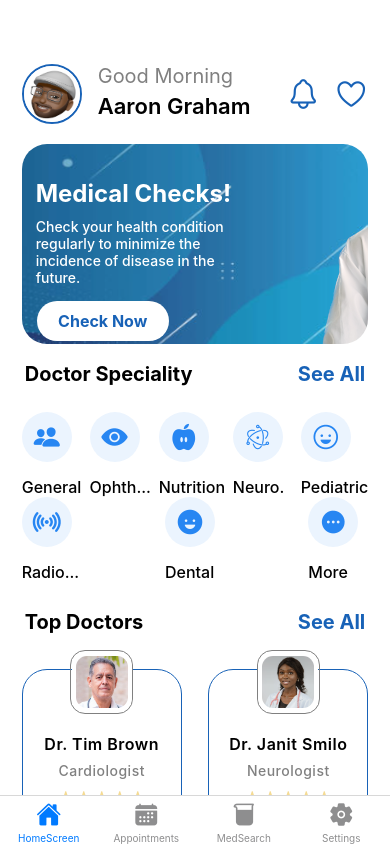
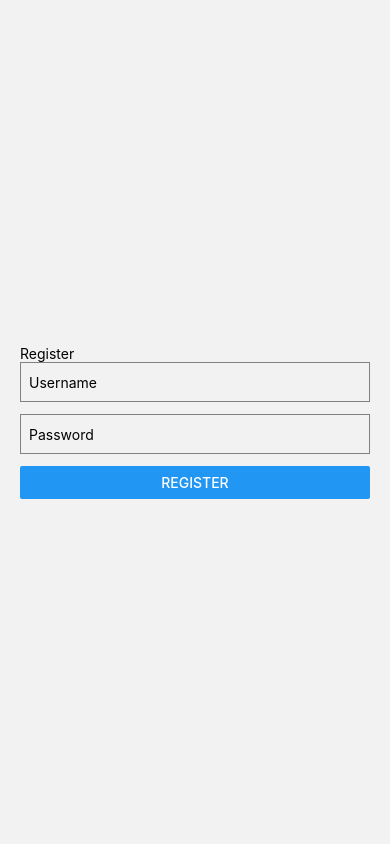
Before and after one commit to aarongraham518/healthmobile, a React Native app: screen /Register in a window 390 px wide. Built offline with nearby package versions, Linux system fonts and the light colour scheme.

Commit message:
added login and registration screens for api testing

```diff
--- a/App.js
+++ b/App.js
@@ -15,11 +15,13 @@ import { MedDetailScreen } from "./screens/MedDetailScreen";
 import { MedSearchScreen } from "./screens/MedSearchScreen";
 import { DocScreen } from "./screens/DocScreen";
 
-import { AppProvider } from './store/AppContext';
+import { AppProvider } from "./store/AppContext";
 import DoctorProfileScreen from "./screens/DrProfileScreen";
 import BookingComponent from "./components/ui/BookingComponent";
 import MedicalChecks from "./screens/MedicalChecksScreen";
 import GeneralScreen from "./screens/GeneralScreen";
+import RegisterScreen from "./screens/RegistrationScreen";
+import LoginScreen from "./screens/LoginScreen";
 
 //add screenOptions to Tab.Navigator
 const Stack = createNativeStackNavigator();
@@ -57,25 +59,6 @@ function MyTabs() {
         }}
       />
 
-      {/* <BottomTab.Screen
-        name="Meds"
-        component={MedDetailScreen}
-        options={{
-          tabBarIcon: ({ color, size }) => (
-            <Ionicons name="beaker" color={color} size={size} />
-          ),
-        }}
-      /> */}
-
-      {/* <BottomTab.Screen
-        name="Map"
-        component={MapScreen}
-        options={{
-          tabBarIcon: ({ color, size }) => (
-            <Ionicons name="map" color={color} size={size} />
-          ),
-        }}
-      /> */}
       <BottomTab.Screen
         name="Settings"
         component={SettingsScreen}
@@ -93,7 +76,10 @@ export default function App() {
   return (
     <AppProvider>
       <NavigationContainer>
-      <Stack.Navigator screenOptions={{ headerShown: false }}>
+        <Stack.Navigator
+          initialRouteName="Register"
+          screenOptions={{ headerShown: false }}
+        >
           <Stack.Screen name="Notifications" component={MyTabs} />
 
           <Stack.Screen
@@ -108,6 +94,8 @@ export default function App() {
           <Stack.Screen name="BookAppt" component={BookingComponent} />
           <Stack.Screen name="MedicalChecks" component={MedicalChecks} />
           <Stack.Screen name="GeneralNews" component={GeneralScreen} />
+          <Stack.Screen name="Register" component={RegisterScreen} />
+          <Stack.Screen name="Login" component={LoginScreen} />
         </Stack.Navigator>
       </NavigationContainer>
     </AppProvider>
--- a/package.json
+++ b/package.json
@@ -13,6 +13,7 @@
     "@react-navigation/bottom-tabs": "^6.5.9",
     "@react-navigation/native": "^6.1.8",
     "@react-navigation/native-stack": "^6.9.14",
+    "axios": "^1.7.2",
     "expo": "^51.0.20",
     "expo-status-bar": "~1.12.1",
     "react": "18.2.0",
--- /dev/null
+++ b/screens/LoginScreen.js
@@ -0,0 +1,57 @@
+import React, { useState } from 'react';
+import { View, Text, TextInput, Button, StyleSheet } from 'react-native';
+import axios from 'axios';
+
+const LoginScreen = ({ navigation }) => {
+  const [username, setUsername] = useState('');
+  const [password, setPassword] = useState('');
+
+  const handleLogin = async () => {
+    try {
+      const response = await axios.post('http://localhost:3000/login', {
+        username,
+        password,
+      });
+      alert('Login successful');
+    } catch (error) {
+      alert('Error logging in');
+    }
+  };
+
+  return (
+    <View style={styles.container}>
+      <Text>Login</Text>
+      <TextInput
+        style={styles.input}
+        placeholder="Username"
+        value={username}
+        onChangeText={setUsername}
+      />
+      <TextInput
+        style={styles.input}
+        placeholder="Password"
+        secureTextEntry
+        value={password}
+        onChangeText={setPassword}
+      />
+      <Button title="Login" onPress={handleLogin} />
+    </View>
+  );
+};
+
+const styles = StyleSheet.create({
+  container: {
+    flex: 1,
+    justifyContent: 'center',
+    paddingHorizontal: 20,
+  },
+  input: {
+    height: 40,
+    borderColor: 'gray',
+    borderWidth: 1,
+    marginBottom: 12,
+    paddingHorizontal: 8,
+  },
+});
+
+export default LoginScreen;
--- /dev/null
+++ b/screens/RegistrationScreen.js
@@ -0,0 +1,58 @@
+import React, { useState } from 'react';
+import { View, Text, TextInput, Button, StyleSheet } from 'react-native';
+import axios from 'axios';
+
+const RegisterScreen = ({ navigation }) => {
+  const [username, setUsername] = useState('');
+  const [password, setPassword] = useState('');
+
+  const handleRegister = async () => {
+    try {
+      await axios.post('http://localhost:3000/register', {
+        username,
+        password,
+      });
+      alert('User registered successfully');
+      navigation.navigate('Login');
+    } catch (error) {
+      alert('Error registering user');
+    }
+  };
+
+  return (
+    <View style={styles.container}>
+      <Text>Register</Text>
+      <TextInput
+        style={styles.input}
+        placeholder="Username"
+        value={username}
+        onChangeText={setUsername}
+      />
+      <TextInput
+        style={styles.input}
+        placeholder="Password"
+        secureTextEntry
+        value={password}
+        onChangeText={setPassword}
+      />
+      <Button title="Register" onPress={handleRegister} />
+    </View>
+  );
+};
+
+const styles = StyleSheet.create({
+  container: {
+    flex: 1,
+    justifyContent: 'center',
+    paddingHorizontal: 20,
+  },
+  input: {
+    height: 40,
+    borderColor: 'gray',
+    borderWidth: 1,
+    marginBottom: 12,
+    paddingHorizontal: 8,
+  },
+});
+
+export default RegisterScreen;
```
Also changed, not shown: 1 other file (tests, documents, lock files or other folders). Lines whose indentation alone changed are shown as unchanged.
